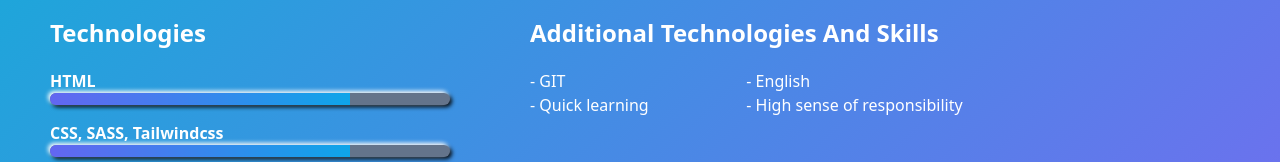
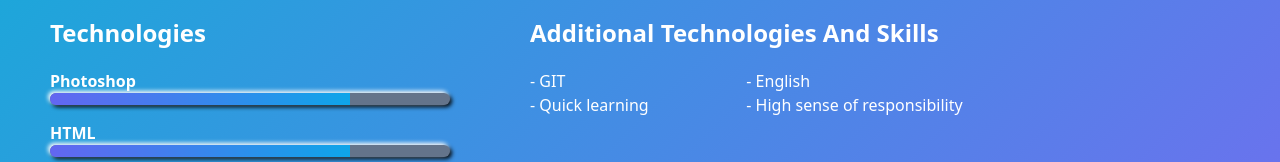
Before and after one commit to thanhlinhna182025/portfilio-2023, a React (Create React App) app: page / in a window 1280 px wide. Shown: the part 449-611 px from the top of the page. Built offline with nearby package versions, Linux system fonts and the light colour scheme.

Commit message:
update cv

```diff
--- a/src/components/Intro/Intro.js
+++ b/src/components/Intro/Intro.js
@@ -39,7 +39,7 @@ const Intro = ({}, ref) => {
         href={CV}
         className='group flex h-[40px] w-[120px] items-center justify-center rounded-[60px] bg-gradient-to-b from-[#fff] to-[#ddd] shadow-[_0_10px_15px_rgba(0,0,0,0.3)] hover:shadow-[_0_2px_4px_rgba(0,0,0,0.3)] md:h-[50px] md:w-[140px] lg:h-[60px] lg:w-[170px]'
       >
-        <span className='flex h-[90%] w-[90%] items-center justify-center rounded-[60px] bg-gradient-to-t from-[#fff] to-[#ddd] text-lg md:text-xl lg:text-2xl font-extrabold text-gray-400 group-hover:text-cyan-400'>
+        <span className='flex h-[90%] w-[90%] items-center justify-center rounded-[60px] bg-gradient-to-t from-[#fff] to-[#ddd] text-lg font-extrabold text-gray-400 group-hover:text-cyan-400 md:text-xl lg:text-2xl'>
           My CV
         </span>
       </a>
--- a/src/data.js
+++ b/src/data.js
@@ -30,6 +30,10 @@ export const dataProject = [
 
 export const dataTech = [
   {
+    name: 'Photoshop',
+    level: 'A'
+  },
+  {
     name: 'HTML',
     level: 'A'
   },
```
Also changed, not shown: 1 other file (tests, documents, lock files or other folders).
